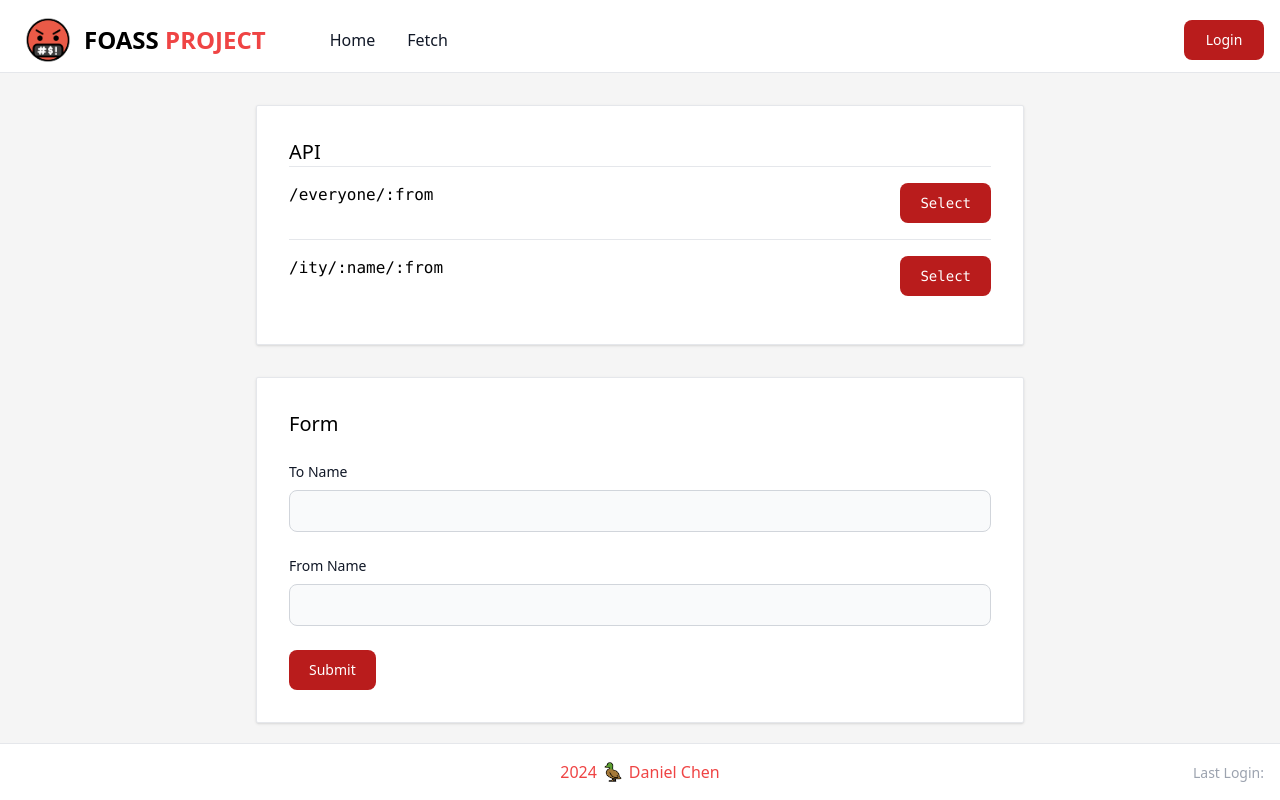
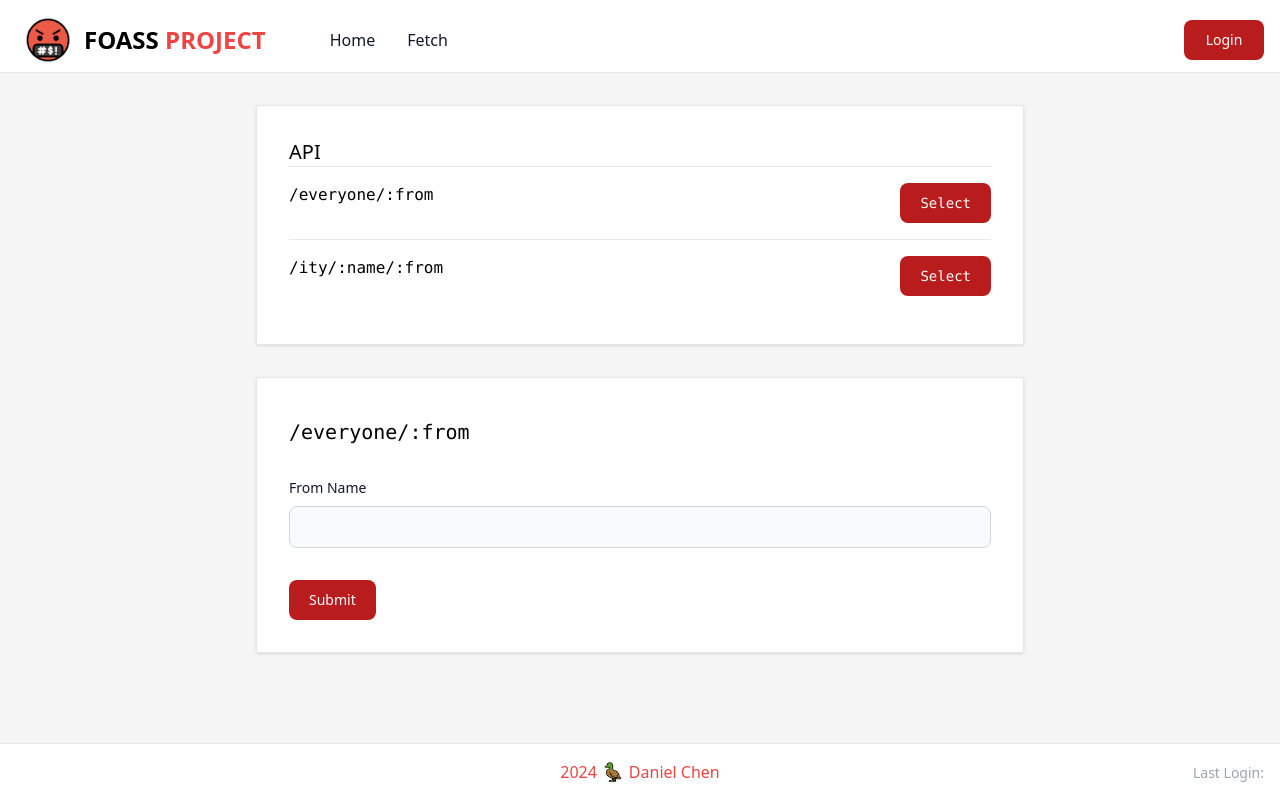
Before and after one commit to TheSuperCoolDuck/foass-project, a Vue app: page /fetch in a window 1280 px wide. Built offline with nearby package versions, Linux system fonts and the light colour scheme.

Commit message:
Allow the user to change the endpoint they want to use

```diff
--- a/src/components/Inputs/BaseInput.vue
+++ b/src/components/Inputs/BaseInput.vue
@@ -19,8 +19,6 @@ const props = defineProps({
   }
 })
 
-console.log(props.validator.$dirty)
-
 const emit = defineEmits(['update:modelValue'])
 
 const emitChange = (e: any) => {
@@ -31,7 +29,9 @@ const emitChange = (e: any) => {
 
 <template>
   <BaseEditElement :validator="validator">
-    <BaseLabel :is-error="validator.$dirty && validator.$invalid">{{ label }}</BaseLabel>
+    <BaseLabel :is-error="validator && validator.$dirty && validator.$invalid">{{
+      label
+    }}</BaseLabel>
     <input
       type="text"
       :value="modelValue"
--- a/src/views/FetchView.vue
+++ b/src/views/FetchView.vue
@@ -9,7 +9,7 @@ export interface CallInfo {
 export interface RequestField {
   displayName: string
   fieldName: string
-  required: boolean
+  validation: any
 }
 
 export interface EndpointInfo {
@@ -20,7 +20,7 @@ export interface EndpointInfo {
 </script>
 
 <script setup lang="ts">
-import { computed, ref } from 'vue'
+import { computed, ref, watch } from 'vue'
 import useVuelidate from '@vuelidate/core'
 import { required, helpers } from '@vuelidate/validators'
 import { useTimeAgo } from '@vueuse/core'
@@ -37,7 +37,10 @@ const endpointList: EndpointInfo[] = [
     requestFields: [
       {
         displayName: 'From Name',
-        fieldName: 'from'
+        fieldName: 'from',
+        validation: {
+          required: helpers.withMessage(`From Name is required`, required)
+        }
       }
     ],
     service: getEveryone
@@ -47,11 +50,17 @@ const endpointList: EndpointInfo[] = [
     requestFields: [
       {
         displayName: 'To Name',
-        fieldName: 'name'
+        fieldName: 'name',
+        validation: {
+          required: helpers.withMessage(`To Name is required`, required)
+        }
       },
       {
         displayName: 'From Name',
-        fieldName: 'from'
+        fieldName: 'from',
+        validation: {
+          required: helpers.withMessage(`From Name is required`, required)
+        }
       }
     ],
     service: getIty
@@ -62,25 +71,40 @@ const isLoading = ref(false)
 const errorMessage = ref('')
 
 const endpoint = ref<EndpointInfo>(endpointList[0])
-const name = ref('')
-const from = ref('')
+const formFields = ref<any>({})
 
 const callHistory = ref<CallInfo[]>([])
-const validationRules = computed(() => ({
-  name: {
-    required: helpers.withMessage('To Name is required!', required)
-  },
-  from: {
-    required: helpers.withMessage('From Name is required!', required)
+const validationRules = computed(() => {
+  const _validationRules: any = {}
+
+  const requestFields = endpoint.value.requestFields
+  for (let i = 0; i < requestFields.length; i++) {
+    _validationRules[requestFields[i].fieldName] = requestFields[i].validation
   }
-}))
 
-const v$ = useVuelidate(validationRules, {
-  name,
-  from
+  return _validationRules
 })
 
+let v$ = useVuelidate(validationRules, formFields)
+
+// when the selected endpoint changes
+// reset the form
+watch(endpoint, clearForm)
+
+function clearForm() {
+  // reset form
+  v$.value.$reset()
+
+  // set form default values
+  formFields.value = {}
+  const selectedRequestFields = endpoint.value.requestFields
+  for (let i = 0; i < selectedRequestFields.length; i++) {
+    formFields.value[selectedRequestFields[i].fieldName] = ''
+  }
+}
+
 function selectEndpoint(selectedEndpoint: EndpointInfo) {
+  // set endpoint
   endpoint.value = selectedEndpoint
 }
 
@@ -89,46 +113,37 @@ async function submitRequest() {
   isLoading.value = true
   errorMessage.value = ''
 
-  // touch all form components to show potential errors
+  // // touch all form components to show potential errors
   v$.value.$touch()
 
-  // Return early if form is now valid
+  // // Return early if form is now valid
   if (v$.value.$invalid) {
     isLoading.value = false
     return
   }
 
   try {
-    let requestPayload = {
-      name: name.value,
-      from: from.value
-    }
+    let requestPayload = formFields.value
 
     // call api
-    let response = await getIty(requestPayload)
+    const apiService = endpoint.value.service
+
+    let response = await apiService(requestPayload)
 
     // find replace f-bombs in response so to keep it work-place friendly
     let censoredResponse: string = response.data.replaceAll('fuck', 'duck')
 
     // store response/request
     let callInfo: CallInfo = {
-      url: '/ity/:name/:from',
-      request: {
-        name: name.value,
-        from: from.value
-      },
+      url: endpoint.value.url,
+      request: requestPayload,
       responseData: censoredResponse,
       sentAt: new Date()
     }
 
     callHistory.value.unshift(callInfo)
 
-    // reset form
-    v$.value.$reset()
-
-    // clear fields
-    name.value = ''
-    from.value = ''
+    clearForm()
   } catch (error: any) {
     // populate error message
     errorMessage.value = error
@@ -146,25 +161,30 @@ async function submitRequest() {
       <div
         class="bg-white border border-gray-200 dark:border-gray-700 p-8 rounded-sm shadow divide-y divide-solid"
       >
-        <span class="text-xl">API</span>
+        <div class="text-xl">API</div>
         <div v-for="(endpointItem, index) in endpointList" :key="index">
           <div class="my-4 font-mono flex justify-between">
-            <span>
+            <div>
               {{ endpointItem.url }}
-            </span>
+            </div>
             <BaseButton @click.prevent="() => selectEndpoint(endpointItem)">Select</BaseButton>
           </div>
         </div>
       </div>
 
       <!--Form to call api-->
-      <div
-        class="bg-white border border-gray-200 dark:border-gray-700 p-8 space-y-6 rounded-sm shadow"
-      >
-        <span class="text-xl">Form</span>
+      <div class="bg-white border border-gray-200 dark:border-gray-700 p-8 rounded-sm shadow">
+        <div class="font-mono text-xl mt-2">{{ endpoint.url }}</div>
 
-        <BaseInput label="To Name" v-model="name" :validator="v$.name" />
-        <BaseInput label="From Name" v-model="from" :validator="v$.from" />
+        <BaseInput
+          class="my-8"
+          v-for="(field, index) in endpoint.requestFields"
+          :key="index"
+          :label="field.displayName"
+          v-model="formFields[field.fieldName]"
+          :validator="v$[field.fieldName]"
+        />
+
         <div class="space-y-2">
           <BaseButton :disabled="isLoading" @click.prevent="submitRequest">Submit</BaseButton>
           <InlineErrorBanner v-if:="errorMessage" :message="errorMessage" />
@@ -180,20 +200,20 @@ async function submitRequest() {
         <div class="text-xs w-full text-right text-gray-500 dark:text-gray-400">
           {{ useTimeAgo(call.sentAt) }}
         </div>
-        <span class="text-red-700 dark:text-red-600 font-black text-xl">
+        <div class="text-red-700 dark:text-red-600 font-black text-xl">
           {{ call.responseData }}
-        </span>
-        <div class="font-mono mt-2 space-y-1">
+        </div>
+        <div class="mt-2 space-y-1 border-t">
           <div class="text-md text-blue-700">
             <div>Request Details:</div>
-            <div class="text-xs ml-2 mb-1">{{ call.url }}</div>
+            <div class="font-mono text-xs mb-1">{{ call.url }}</div>
           </div>
           <div
-            class="ml-4 text-xs"
+            class="ml-4 text-xs font-mono"
             v-for="(keyValuePair, index) in Object.entries(call.request)"
             :key="index"
           >
-            <span>{{ keyValuePair[0] }}: {{ keyValuePair[1] }}</span>
+            {{ keyValuePair[0] }}: {{ keyValuePair[1] }}
           </div>
         </div>
       </div>
```
